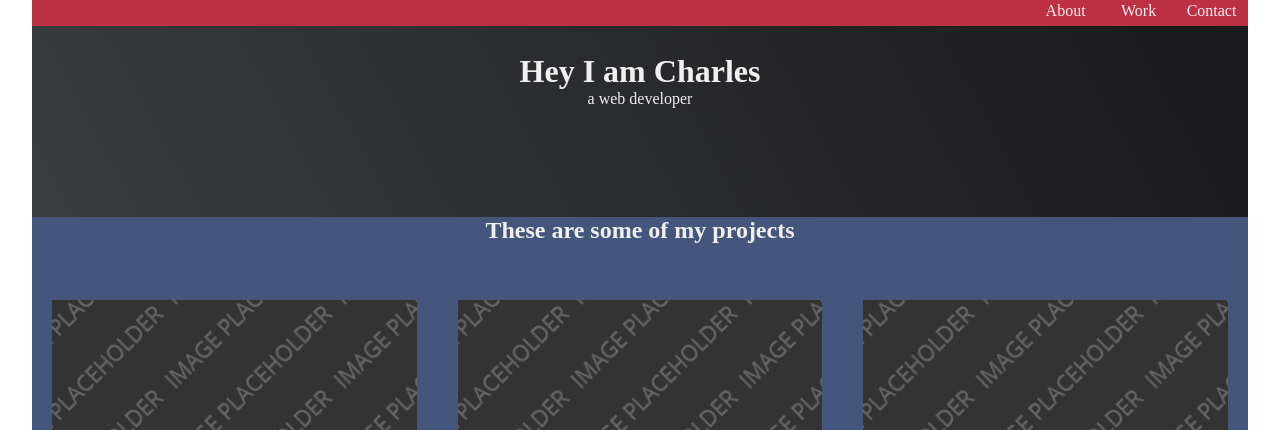
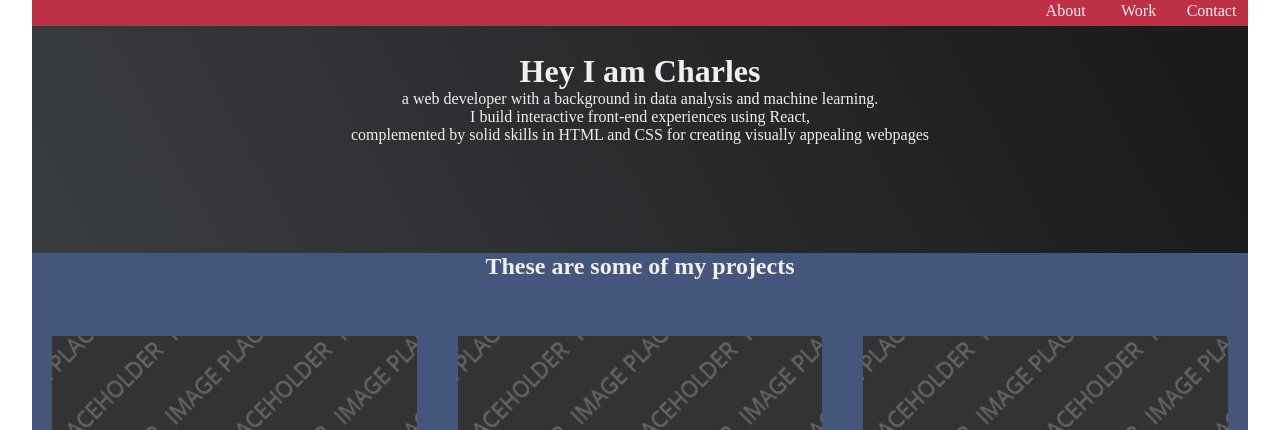
Before and after one commit to Charly4444/Charly4444.github.io, a plain HTML site: page index.html in a window 1280 px wide. Shown: the top 430 px of the page. Drawn offline with Linux system fonts and the light colour scheme.

Commit message:
edited intro

```diff
--- a/index.html
+++ b/index.html
@@ -19,7 +19,9 @@ Responsive pages, feel free to contact the author for any clarifications-->
         </nav>
         <div id="top-section">
           <h1>Hey I am Charles</h1>
-          <p>a web developer</p>
+          <p>a web developer with a background in data analysis and machine learning. </p>
+          <p>I build interactive front-end experiences using React,</p>
+          <p>complemented by solid skills in HTML and CSS for creating visually appealing webpages</p>
         </div>
       </div>
       <!-- PROJECTS SECTION -->
```
